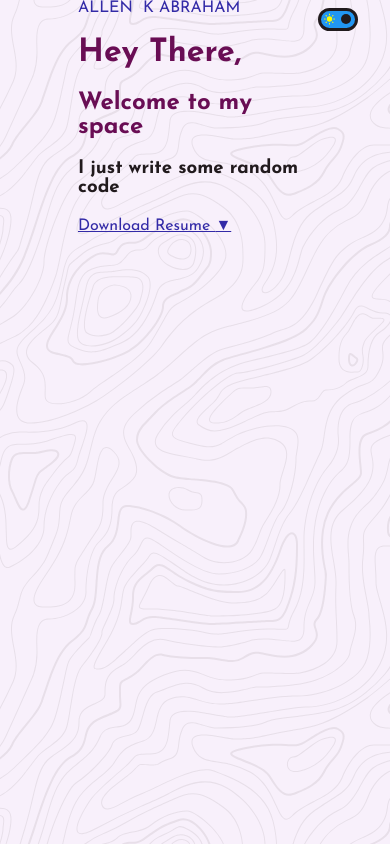
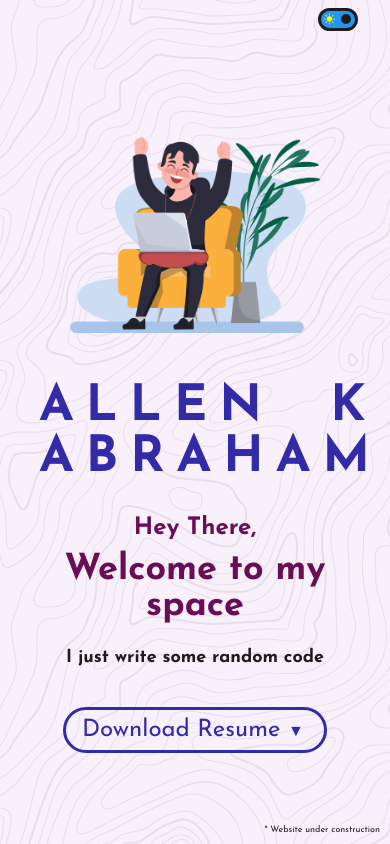
Before and after one commit to allenabraham777/portfolio-v2, a Gatsby site: page / in a window 390 px wide. Built offline with nearby package versions, Linux system fonts and the light colour scheme; Gatsby itself is replaced by a stand-in of ours.

Commit message:
Home page made responsive

```diff
--- a/src/components/images/HomeImage.js
+++ b/src/components/images/HomeImage.js
@@ -8,7 +8,7 @@ const HomeImage = () => {
     image: file(relativePath: {eq: "title.png"}) {
       childImageSharp {
         fluid {
-          ...GatsbyImageSharpFluid_withWebp
+          ...GatsbyImageSharpFluid_withWebp_tracedSVG
         }
       }
     }
--- a/src/pages/index.js
+++ b/src/pages/index.js
@@ -16,6 +16,7 @@ const Home = () => {
         <div className="home-image">
           <HomeImage/>
         </div>
+        <div className="construction">* Website under construction</div>
       </div>
     </Layout>
   )
--- a/src/styles/pages/home.scss
+++ b/src/styles/pages/home.scss
@@ -1,14 +1,20 @@
 @import "../utils/variables";
 @import "../utils/mixins";
-@import "../utils/animations";
 
 .page {
   .home {
     @include flex;
     @include flex-wrap--wrap;
-    @include plr--lg;
+
+    .construction {
+      position: fixed;
+      bottom: 10px;
+      right: 10px;
+      font-size: xx-small;
+    }
 
     @media screen and (min-width: $md-screen) {
+      @include plr--md;
       @include f--h;
       @include jc--center;
       @include ac--center;
@@ -45,7 +51,6 @@
         }
 
         &-button {
-          position: absolute;
           text-decoration: none;
           cursor: pointer;
           font-size: 24px;
@@ -53,9 +58,6 @@
           border-width: 3.2px;
           padding: 8px 16px;
           border-radius: 32px;
-          @include bounce;
-          animation-duration: 2s;
-          animation-iteration-count: infinite;
 
           .download {
             font-size: 16px;
@@ -67,9 +69,87 @@
       .home-image {
         @include w-50;
         margin: auto 0;
-        @include bounce;
-        animation-duration: 4s;
-        animation-iteration-count: infinite;
+      }
+    }
+
+    @media screen and (max-width: $md-screen) {
+      @include plr--md;
+      @include f--h;
+      @include jc--center;
+      @include ac--center;
+
+      .home-heading {
+        @include w-100;
+        order: 2;
+
+        &-main {
+          font-size: 50px;
+          font-weight: bold;
+          letter-spacing: 12px;
+          text-align: center;
+        }
+
+        &-one {
+          font-size: 24px;
+          margin: 0;
+          margin-top: 32px;
+          padding: 0;
+          text-align: center;
+        }
+
+        &-two {
+          font-size: 36px;
+          margin: 0;
+          padding: 0;
+          margin-top: 12px;
+          text-align: center;
+        }
+
+        &-three {
+          font-size: 18px;
+          margin: 0;
+          padding: 0;
+          margin-top: 24px;
+          margin-bottom: 40px;
+          text-align: center;
+        }
+
+        &-button {
+          text-decoration: none;
+          cursor: pointer;
+          font-size: 24px;
+          width: 264px;
+          border: solid;
+          border-width: 3.2px;
+          padding: 8px 16px;
+          border-radius: 32px;
+          margin: 0 auto;
+          position: absolute;
+          left: 50%;
+          transform: translateX(-50%);
+
+          .download {
+            font-size: 16px;
+          }
+
+        }
+
+      }
+      .home-image {
+        @include w-100;
+        order: 1;
+        margin: auto 0;
+
+        .gatsby-image-wrapper {
+          width: 100% !important;
+        }
+
+        img {
+          width: 80% !important;
+          height: auto !important;
+          left: 50% !important;
+          transform: translateX(-50%);
+        }
       }
     }
   }
--- a/src/styles/utils/_animations.scss
+++ /dev/null
@@ -1 +0,0 @@
-@import 'animations/bounce';
--- a/src/styles/utils/animations/_bounce.scss
+++ /dev/null
@@ -1,11 +0,0 @@
-@mixin bounce {
-  animation-name: bounce-animation;
-  animation-timing-function: linear;
-
-  @keyframes bounce-animation {
-    0%   { transform: translateY(0); }
-    25%  { transform: translateY(-2%); }
-    75%  { transform: translateY(2%); }
-    100% { transform: translateY(0); }
-  }
-}
--- a/src/styles/utils/mixins/_spacing.scss
+++ b/src/styles/utils/mixins/_spacing.scss
@@ -4,6 +4,11 @@
 }
 
 @mixin plr--lg {
+  padding-left: 15%;
+  padding-right: 15%;
+}
+
+@mixin plr--xl {
   padding-left: 20%;
   padding-right: 20%;
 }
```
